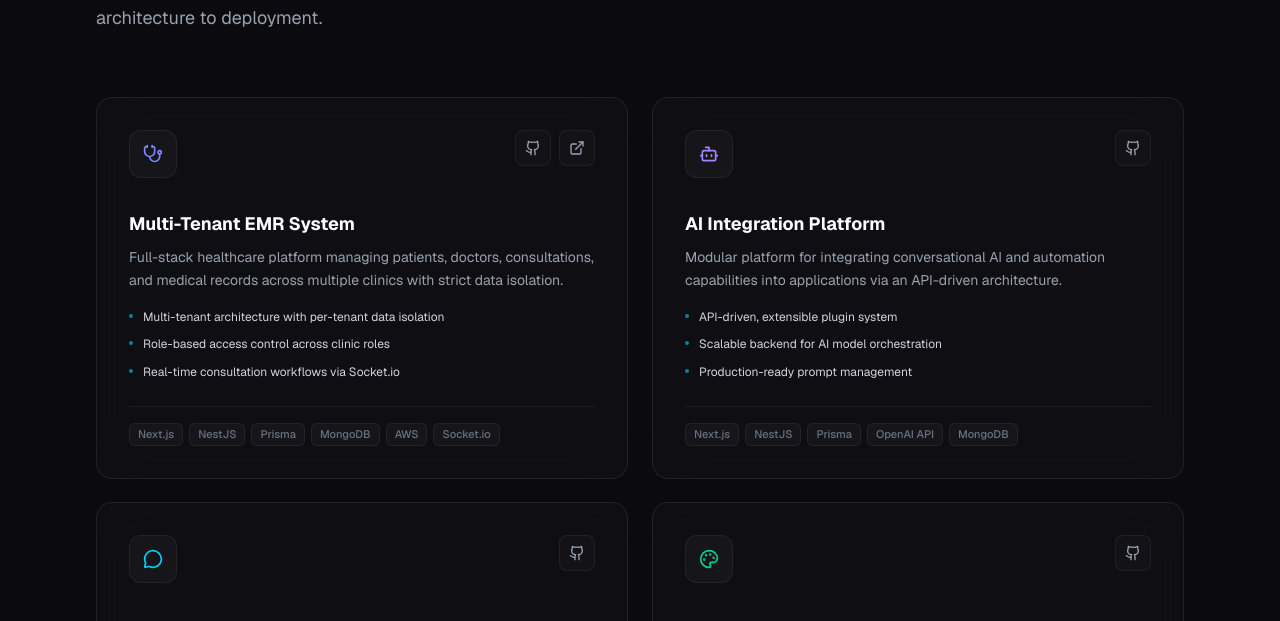
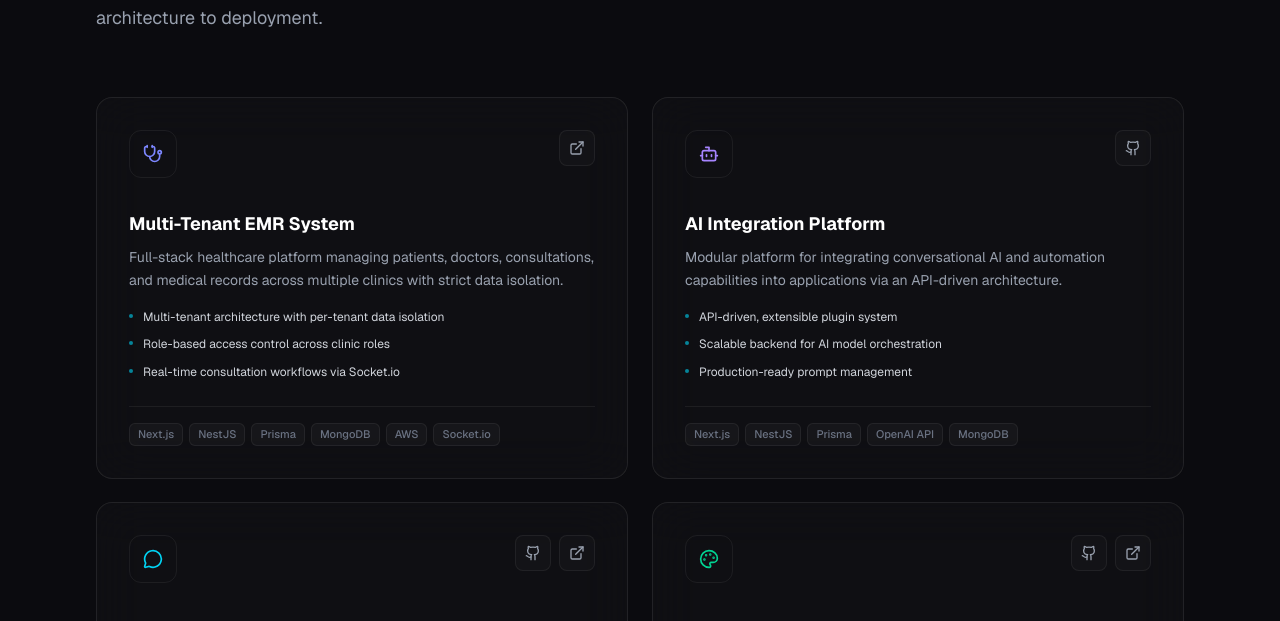
Before and after one commit to Ruman7860/personal-portfolio, a Next.js app: page / in a window 1280 px wide. Shown: the part 1828-2449 px from the top of the page. Built offline with nearby package versions, Linux system fonts and the light colour scheme.

Commit message:
feat: add project github and live links

```diff
--- a/components/sections/Projects.tsx
+++ b/components/sections/Projects.tsx
@@ -11,7 +11,7 @@ interface Project {
     description: string;
     highlights: string[];
     tech: string[];
-    githubUrl: string;
+    githubUrl?: string;
     liveUrl?: string;
     icon: React.ReactNode;
 }
@@ -27,8 +27,7 @@ const projects: Project[] = [
             "Real-time consultation workflows via Socket.io",
         ],
         tech: ["Next.js", "NestJS", "Prisma", "MongoDB", "AWS", "Socket.io"],
-        githubUrl: "#",
-        liveUrl: "#",
+        liveUrl: "https://dev-emr-frontend.vercel.app/",
         icon: <Stethoscope className="h-5 w-5 text-indigo-400" />,
     },
     {
@@ -41,7 +40,7 @@ const projects: Project[] = [
             "Production-ready prompt management",
         ],
         tech: ["Next.js", "NestJS", "Prisma", "OpenAI API", "MongoDB"],
-        githubUrl: "#",
+        githubUrl: "https://github.com/gokuvegita8741/ai-integration-platform",
         icon: <Bot className="h-5 w-5 text-violet-400" />,
     },
     {
@@ -54,7 +53,8 @@ const projects: Project[] = [
             "Cloud-based media management",
         ],
         tech: ["MERN Stack", "Socket.IO", "Cloudinary", "LiveKit"],
-        githubUrl: "#",
+        githubUrl: "https://github.com/Ruman7860/CHAT-APP-MERN",
+        liveUrl: "https://chat-app-mern-frontend-yn0w.onrender.com",
         icon: <MessageCircle className="h-5 w-5 text-cyan-400" />,
     },
     {
@@ -67,7 +67,8 @@ const projects: Project[] = [
             "Cloud image storage & delivery",
         ],
         tech: ["React", "Node.js", "AI APIs", "Cloud Storage"],
-        githubUrl: "#",
+        githubUrl: "https://github.com/Ruman7860/TEXT-IMG-GENERATTION",
+        liveUrl: "https://dev-imagify.onrender.com",
         icon: <Palette className="h-5 w-5 text-emerald-400" />,
     },
 ];
@@ -121,7 +122,7 @@ export default function Projects() {
             >
                 {/* ── Header ── */}
                 <motion.div variants={fadeUp}>
-                    <span className="inline-flex items-center gap-2 rounded-full border border-white/10 bg-white/[0.03] px-4 py-1.5 font-mono text-xs font-medium tracking-wide text-cyan-300">
+                    <span className="inline-flex items-center gap-2 rounded-full border border-white/10 bg-white/3 px-4 py-1.5 font-mono text-xs font-medium tracking-wide text-cyan-300">
                         <Rocket className="h-3 w-3" />
                         Projects
                     </span>
@@ -144,25 +145,27 @@ export default function Projects() {
                             <InteractiveCard as="article" className="flex h-full flex-col">
                                 {/* Header with icon */}
                                 <div className="flex items-start justify-between p-6 pb-0 sm:p-8 sm:pb-0">
-                                    <div className="flex h-12 w-12 items-center justify-center rounded-xl border border-white/[0.06] bg-white/[0.03]">
+                                    <div className="flex h-12 w-12 items-center justify-center rounded-xl border border-white/6 bg-white/3]">
                                         {project.icon}
                                     </div>
                                     <div className="flex gap-2">
+                                        {project.githubUrl && (
                                             <a
                                                 href={project.githubUrl}
                                                 target="_blank"
                                                 rel="noopener noreferrer"
-                                            className="flex h-9 w-9 items-center justify-center rounded-lg border border-white/[0.06] bg-white/[0.02] text-gray-400 transition-colors hover:border-white/15 hover:text-white"
+                                                className="flex h-9 w-9 items-center justify-center rounded-lg border border-white/6 bg-white/2 text-gray-400 transition-colors hover:border-white/15 hover:text-white"
                                                 aria-label="GitHub"
                                             >
                                                 <Github className="h-4 w-4" />
                                             </a>
+                                        )}
                                         {project.liveUrl && (
                                             <a
                                                 href={project.liveUrl}
                                                 target="_blank"
                                                 rel="noopener noreferrer"
-                                                className="flex h-9 w-9 items-center justify-center rounded-lg border border-white/[0.06] bg-white/[0.02] text-gray-400 transition-colors hover:border-white/15 hover:text-white"
+                                                className="flex h-9 w-9 items-center justify-center rounded-lg border border-white/6 bg-white/2 text-gray-400 transition-colors hover:border-white/15 hover:text-white"
                                                 aria-label="Live Demo"
                                             >
                                                 <ExternalLink className="h-4 w-4" />
@@ -197,12 +200,12 @@ export default function Projects() {
                                     <div className="flex-1" />
 
                                     {/* Divider + Tech */}
-                                    <div className="mt-6 border-t border-white/[0.06] pt-4">
+                                    <div className="mt-6 border-t border-white/6 pt-4">
                                         <div className="flex flex-wrap gap-1.5">
                                             {project.tech.map((t, i) => (
                                                 <span
                                                     key={i}
-                                                    className="rounded-md border border-white/[0.06] bg-white/[0.03] px-2 py-0.5 text-[11px] font-medium text-gray-500 transition-colors hover:text-gray-300"
+                                                    className="rounded-md border border-white/6 bg-white/3 px-2 py-0.5 text-[11px] font-medium text-gray-500 transition-colors hover:text-gray-300"
                                                 >
                                                     {t}
                                                 </span>
```
Lines whose indentation alone changed are shown as unchanged.
